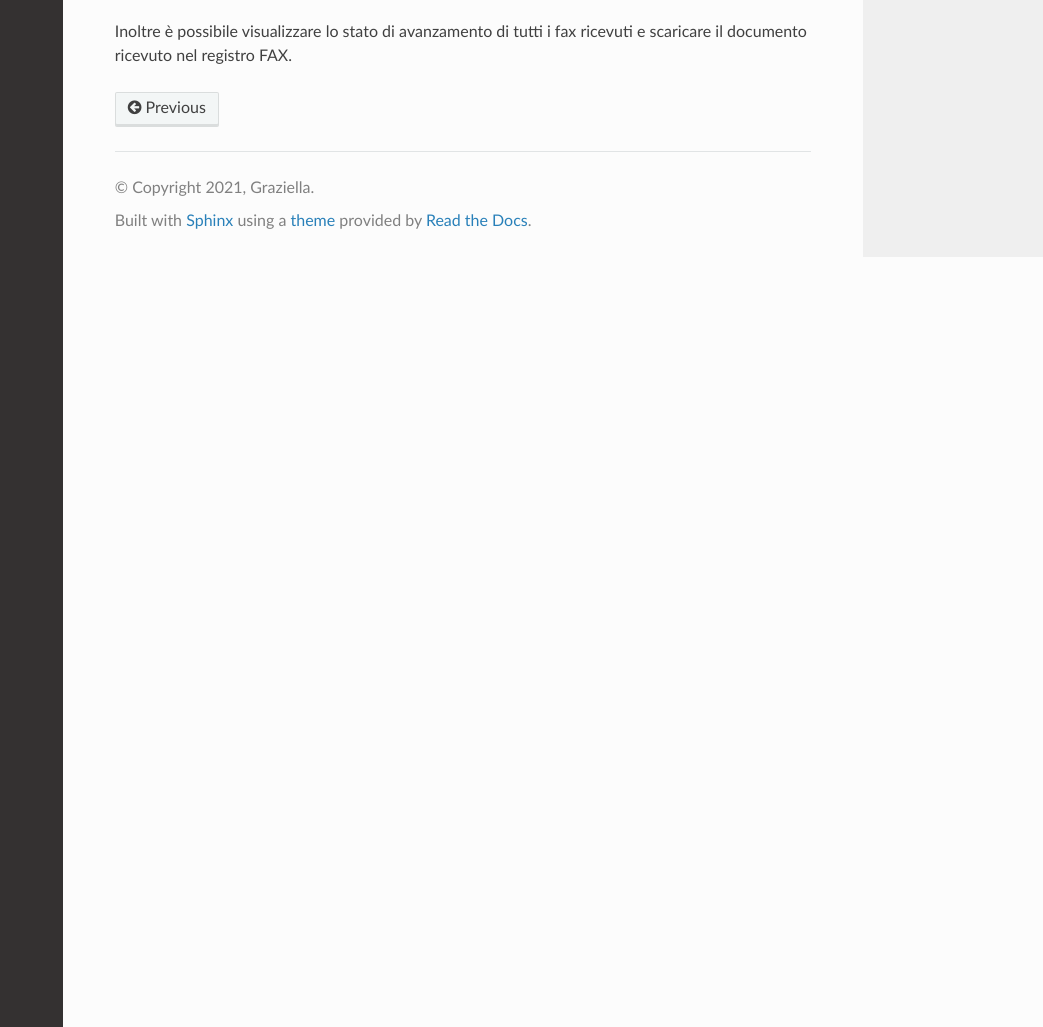
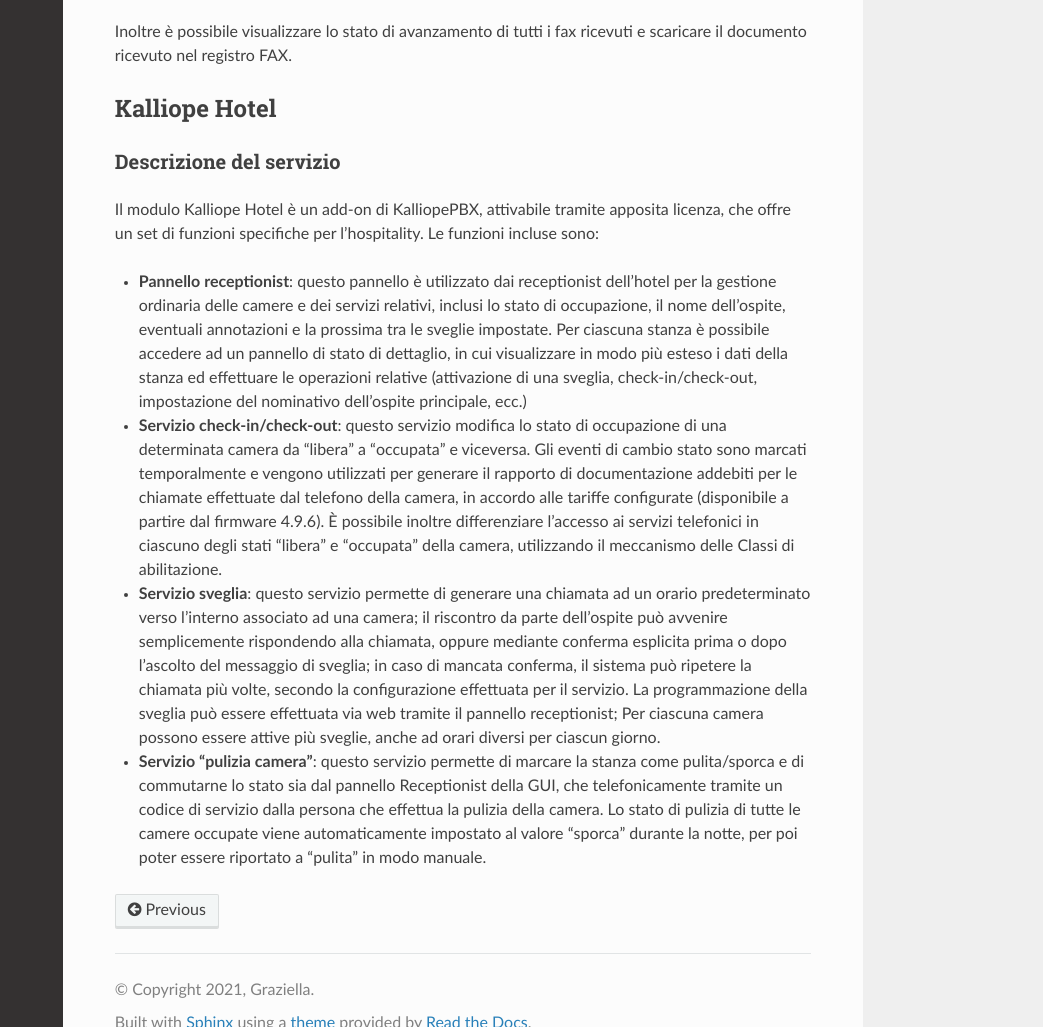
Before and after one commit to mirianatroccoli/KalliopeDoc-it, a Sphinx documentation site: the page built from docs/source/Add-on.rst, in a window 1280 px wide and 1400 px high, scrolled down 4699 px, cut to the strip 373-1400 px from the top of the window. Shown: the whole strip, without its empty margins (237-1280 px from the left). Built offline with Sphinx 7.4.7 and the Read the Docs theme 2.0.0, drawn with Linux system fonts in a browser that asks for light colours; pages that are not in the unit, such as notebooks, are missing from menus.

Commit message:
Update Add-on.rst

```diff
--- a/docs/source/Add-on.rst
+++ b/docs/source/Add-on.rst
@@ -297,3 +297,25 @@
    F00501234567_T0509655637_2020-03-12_11_51_38_211.pdf
 
 Inoltre è possibile visualizzare lo stato di avanzamento di tutti i fax ricevuti e scaricare il documento ricevuto nel registro FAX.
+
+
+
+
+
+Kalliope Hotel
+-----------------
+
+Descrizione del servizio
+++++++++++++++
+
+Il modulo Kalliope Hotel è un add-on di KalliopePBX, attivabile tramite apposita licenza, che offre un set di funzioni specifiche per l’hospitality. Le funzioni incluse sono:
+
+
+- **Pannello receptionist**: questo pannello è utilizzato dai receptionist dell’hotel per la gestione ordinaria delle camere e dei servizi relativi, inclusi lo stato di occupazione, il nome dell’ospite, eventuali annotazioni e la prossima tra le sveglie impostate. Per ciascuna stanza è possibile accedere ad un pannello di stato di dettaglio, in cui visualizzare in modo più esteso i dati della stanza ed effettuare le operazioni relative (attivazione di una sveglia, check-in/check-out, impostazione del nominativo dell’ospite principale, ecc.)
+- **Servizio check-in/check-out**: questo servizio modifica lo stato di occupazione di una determinata camera da “libera” a “occupata” e viceversa. Gli eventi di cambio stato sono marcati temporalmente e vengono utilizzati per generare il rapporto di documentazione addebiti per le chiamate effettuate dal telefono della camera, in accordo alle tariffe configurate (disponibile a partire dal firmware 4.9.6). È possibile inoltre differenziare l’accesso ai servizi telefonici in ciascuno degli stati “libera” e “occupata” della camera, utilizzando il meccanismo delle Classi di abilitazione.
+- **Servizio sveglia**: questo servizio permette di generare una chiamata ad un orario predeterminato verso l’interno associato ad una camera; il riscontro da parte dell’ospite può avvenire semplicemente rispondendo alla chiamata, oppure mediante conferma esplicita prima o dopo l’ascolto del messaggio di sveglia; in caso di mancata conferma, il sistema può ripetere la chiamata più volte, secondo la configurazione effettuata per il servizio. La programmazione della sveglia può essere effettuata via web tramite il pannello receptionist; Per ciascuna camera possono essere attive più sveglie, anche ad orari diversi per ciascun giorno.
+- **Servizio “pulizia camera”**: questo servizio permette di marcare la stanza come pulita/sporca e di commutarne lo stato sia dal pannello Receptionist della GUI, che telefonicamente tramite un codice di servizio dalla persona che effettua la pulizia della camera. Lo stato di pulizia di tutte le camere occupate viene automaticamente impostato al valore “sporca” durante la notte, per poi poter essere riportato a “pulita” in modo manuale.
+
+
+ Configurazione del servizio
+ +++++++++++++++++
```
